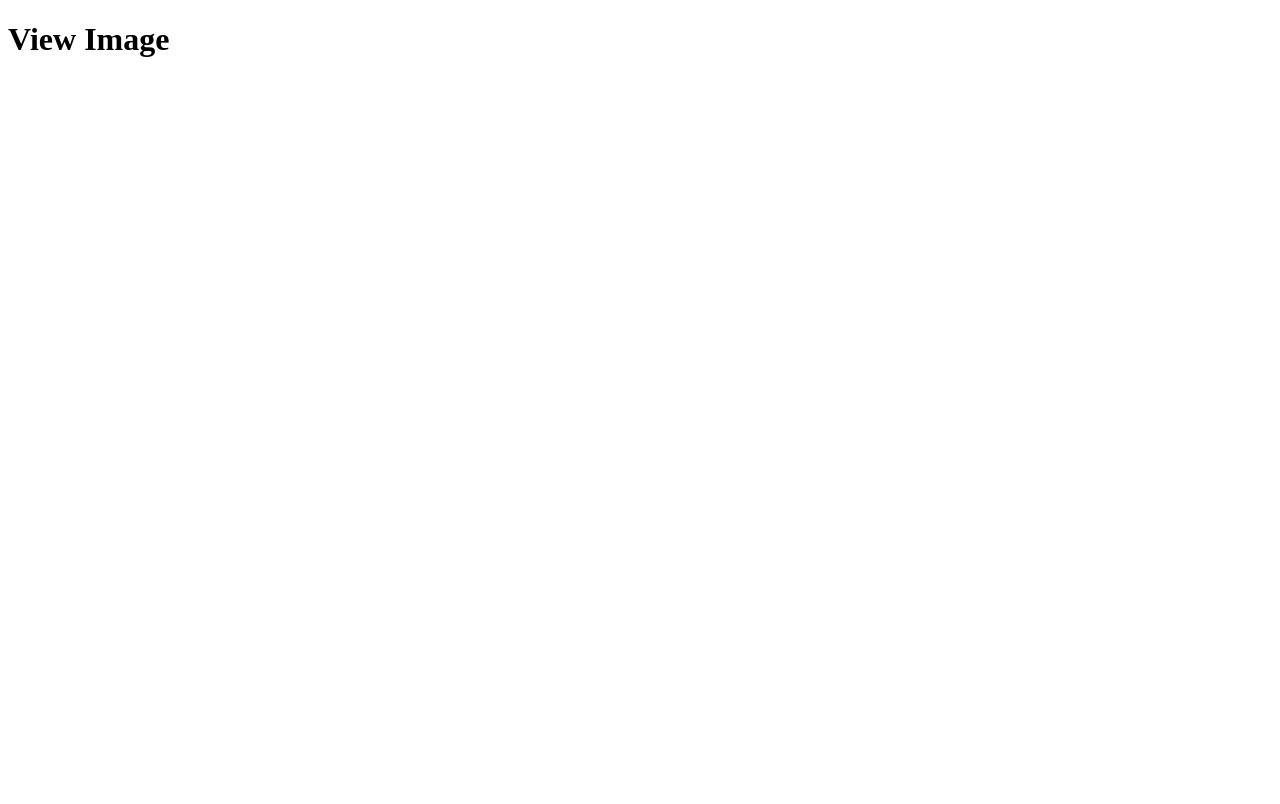
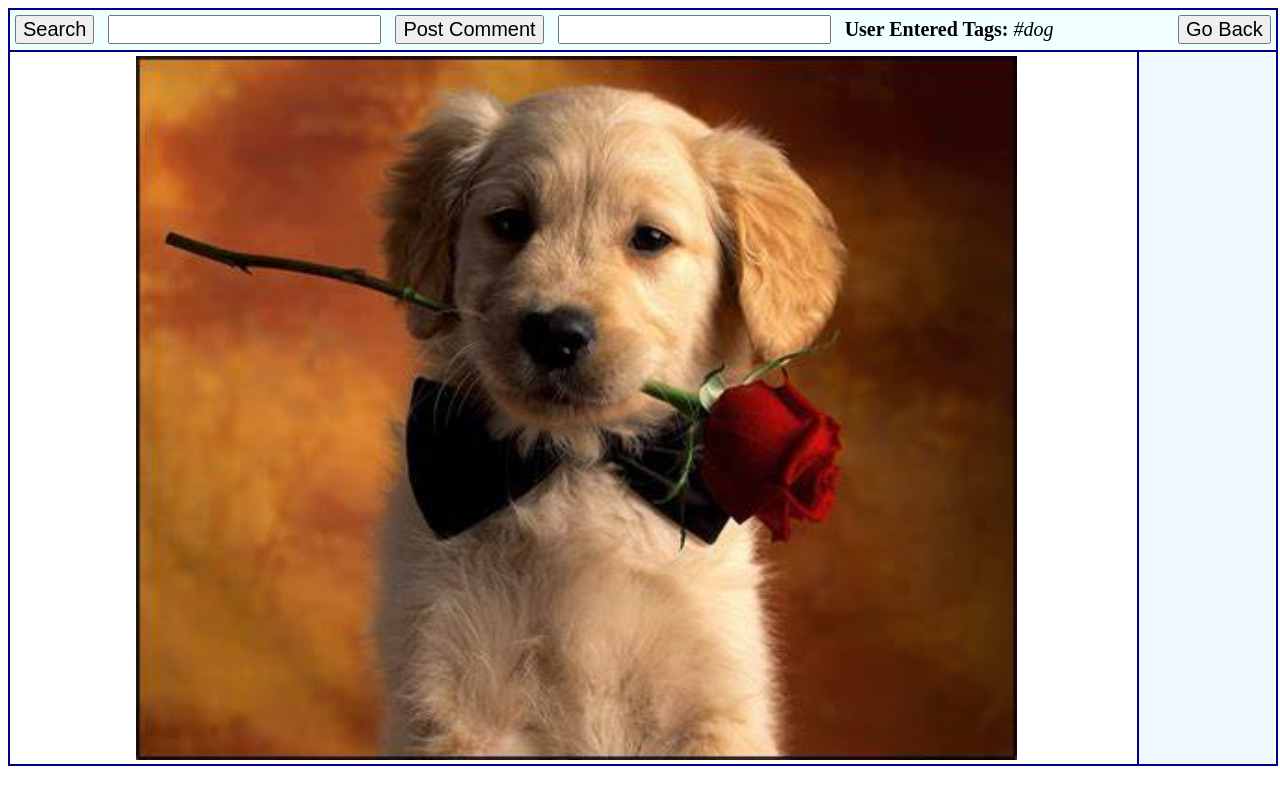
Before and after one commit to AvocadoSteam/ImageBoardProject, a website: page view_image.html in a window 1280 px wide. Drawn offline with nearby package versions, Linux system fonts and the light colour scheme.

Commit message:
Trying to get comments to post

```diff
--- a/view_image.css
+++ b/view_image.css
@@ -0,0 +1,68 @@
+.navbar {
+    border: 2px solid #CCC;
+}
+.main_area {
+    display: flex;
+    align-items: center;
+    justify-content: center;
+}
+img {
+    max-width: 80%;
+}
+.image {
+    flex-basis: 40%;
+}
+.comments {
+    padding-left: 10px;
+}
+html, body {
+    height: 100%;
+    width: 99.6%;
+}
+.navbar {
+    height: 40px;
+    border: 2px solid navy;
+    white-space: nowrap;
+    background-color: azure;
+}
+.navbar_content {
+    display: inline-block;
+    font-size: 20px;
+    margin: 5px;
+}
+.main_area {
+    height: 88%;
+    display: flex;
+    align-items: center;
+    justify-content: center;
+    border: 2px solid navy;
+    padding: 4px;
+    margin-top: -2px;
+}
+img {
+    max-width: 80%;
+}
+.image {
+    flex-basis: 40%;
+    flex-grow: 1;
+    display: flex;
+    align-self: stretch;
+    justify-content: space-around;
+}
+.image * {
+    vertical-align: middle;
+}
+.comments {
+    height: 101%;
+    border-left: 2px solid navy;
+    padding-left: 10px;
+    margin: -2px;
+    flex-grow: 0.2;
+    background-color: aliceblue;
+}
+#post-comment-button {
+
+}
+#post-comment-comment {
+
+}
--- a/view_image.html
+++ b/view_image.html
@@ -3,8 +3,33 @@
 <head>
     <meta charset="UTF-8">
     <title>View Image</title>
+    <link rel="stylesheet" href="view_image.css" type="text/css"  />
 </head>
 <body>
-    <h1>View Image</h1>
+    <div class="navbar">
+        <input type="button" class="navbar_content" value="Search"></inputbutton> <!-- Calls a search on all user entered tags -->
+        <input type="text" class="navbar_content" type="text"> <!-- Add to user tags when enter is clicked -->
+        <input type="button" class="navbar_content" value="Post Comment" id="post-comment-button"> <!-- Submit comment -->
+        <input type="text" class="navbar_content" name="Post-Comment-Comment" id="post-comment-comment"> <!-- Enter the comment -->
+        <!-- List of user entered tags -->
+        <p class="navbar_content"><b>User Entered Tags:</b> <i>#dog</i></p>
+        <!-- Returns to previous page -->
+        <button onClick="location.replace('homepage.html');" class="navbar_content" style="float: right">Go Back</button>
+    </div>
+
+    <div class="main_area">
+        <!-- Image -->
+        <div class="image">
+            <img src="media/images/dog2.jpg">
+        </div>
+
+        <!-- Comments -->
+        <div class="comments">
+            <p></p>
+        </div>
+    </div>
+
+    <script src="https://code.jquery.com/jquery-3.4.1.min.js"></script>
+    <script src="view_image.js"></script>
 </body>
 </html>
--- /dev/null
+++ b/view_image.js
@@ -0,0 +1,37 @@
+"use strict";
+const makePost = async (contents) => {
+    const bodyContents = JSON.stringify({
+        "contents": contents
+    });
+    try {
+        const response = await fetch("http://localhost:8080/view_image", {
+            headers: {
+                'Accept': 'application/json',
+                'Content-Type': 'application/json'
+            },
+            method: "POST",
+            body: bodyContents
+        });
+
+        if (response.ok) {
+            // If the response is successful, add the comment to the comments section
+            $("<p>").text(contents).appendTo('.comments');
+        } else {
+            // Handle errors if the response is not successful
+            console.error("Failed to post comment:", response.status);
+        }
+    } catch (error) {
+        // Handle any other errors that may occur during the POST request
+        console.error("Error occurred while posting comment:", error);
+    }
+};
+
+// Add event listener to the "Post Comment" button
+$("#post-comment-button").click(async () => {
+    try {
+        const comment = $("#post-comment-comment").val();
+        await makePost(comment);
+    } catch (error) {
+        console.log("Error:", error);
+    }
+});
```
Also changed, not shown: homepage.html (+7 -0 lines), package.json (added, +7 -0 lines), webserver.js (+68 -26 lines), 1 other file.
